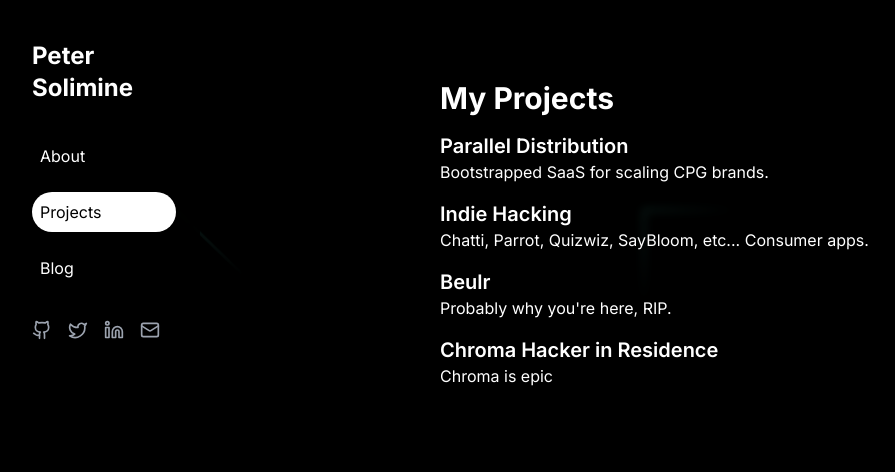
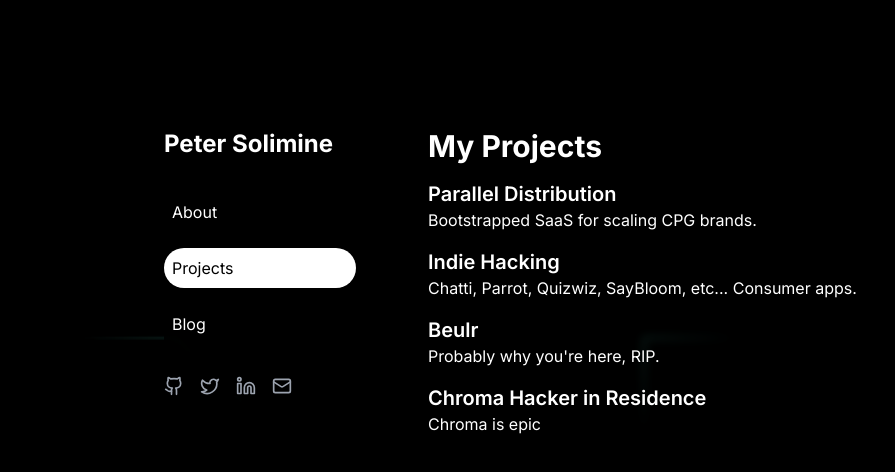
Before and after one commit to petersolimine/personal, a Next.js app: page / in a window 1280 px wide. Both pictures are taken after a click on the button "Projects". Shown: the top 472 px of the page, without its empty margins (8-903 px from the left). Built offline with nearby package versions, Linux system fonts and the light colour scheme.

Commit message:
spacing and stuff

```diff
--- a/app/layout.tsx
+++ b/app/layout.tsx
@@ -37,8 +37,8 @@
     creator: '@peterthedecent',
   },
   robots: 'index, follow',
-  themeColor: '#4285f4',
-  viewport: 'width=device-width, initial-scale=1',
+  // themeColor: '#4285f4',
+  // viewport: 'width=device-width, initial-scale=1',
   canonical: 'https://petersolimine.com',
   icons: {
     icon: '/favicon.ico',
--- a/app/page.tsx
+++ b/app/page.tsx
@@ -1,6 +1,6 @@
 'use client';
 
-import { useState } from 'react';
+import { useState, useEffect } from 'react';
 import { motion, AnimatePresence } from 'framer-motion';
 import { Github, Twitter, Linkedin, Mail } from 'lucide-react';
 import Link from 'next/link';
@@ -24,9 +24,24 @@
 
 export default function Home() {
   const [activeTab, setActiveTab] = useState('about');
+  const [sidebarLeft, setSidebarLeft] = useState('calc(50% - 532px)');
+
+  useEffect(() => {
+    const updateSidebarPosition = () => {
+      const mainContentWidth = 1064; // 2 * 532px
+      const viewportWidth = window.innerWidth;
+      const newLeft = Math.max(0, (viewportWidth - mainContentWidth) / 2);
+      setSidebarLeft(`${newLeft}px`);
+    };
+
+    updateSidebarPosition();
+    window.addEventListener('resize', updateSidebarPosition);
+
+    return () => window.removeEventListener('resize', updateSidebarPosition);
+  }, []);
 
   return (
-    <div className="relative flex flex-col md:flex-row min-h-screen bg-black text-white font-['Inter',sans-serif] overflow-hidden">
+    <div className="relative min-h-screen bg-black text-white font-['Inter',sans-serif]">
       {/* SVG Background Animation */}
       <div className="absolute inset-0 z-0 overflow-hidden" aria-hidden="true">
         <svg
@@ -157,8 +172,8 @@
         </svg>
       </div>
 
-      {/* Mobile Header */}
-      <header className="relative z-10 md:hidden flex justify-center items-center p-4 bg-black bg-opacity-80 backdrop-blur-sm">
+      {/* Responsive Header */}
+      <header className="relative z-10 lg:hidden flex justify-center items-center p-4 bg-black bg-opacity-80 backdrop-blur-sm">
         <nav className="flex space-x-4">
           {tabs.map((tab) => (
             <button
@@ -176,43 +191,8 @@
         </nav>
       </header>
 
-      {/* Sidebar */}
-      <nav className="relative z-10 hidden md:flex md:flex-col md:w-48 bg-black bg-opacity-80 backdrop-blur-sm p-6 m-4 rounded-2xl">
-        <div className="space-y-8">
-          <h1 className="text-2xl font-bold text-white">Peter Solimine</h1>
-          <ul className="space-y-4">
-            {tabs.map((tab) => (
-              <li key={tab.id}>
-                <button
-                  onClick={() => setActiveTab(tab.id)}
-                  className={`w-full p-2 text-left rounded-full transition-colors ${
-                    activeTab === tab.id
-                      ? 'bg-white text-black'
-                      : 'hover:bg-gray-800'
-                  }`}
-                >
-                  {tab.label}
-                </button>
-              </li>
-            ))}
-          </ul>
-        </div>
-        <div className="flex justify-start space-x-4 mt-8">
-          {socialLinks.map((link) => (
-            <Link
-              key={link.id}
-              href={link.href}
-              target="_blank"
-              rel="noopener noreferrer"
-            >
-              <link.icon className="w-5 h-5 text-gray-400 hover:text-white transition-colors" />
-            </Link>
-          ))}
-        </div>
-      </nav>
-
-      {/* Main Content */}
-      <main className="relative z-10 flex-1 p-8 md:p-12 flex justify-center items-start">
+      {/* Content for Mobile and Tablet */}
+      <div className="lg:hidden flex items-center justify-center px-4 md:px-8 py-6">
         <AnimatePresence mode="wait">
           <motion.div
             key={activeTab}
@@ -220,7 +200,6 @@
             animate={{ opacity: 1, y: 0 }}
             exit={{ opacity: 0, y: -20 }}
             transition={{ duration: 0.3 }}
-            className="max-w-2xl w-full bg-black bg-opacity-80 backdrop-blur-sm p-8 rounded-2xl"
           >
             {activeTab === 'about' && (
               <div>
@@ -279,7 +258,127 @@
             )}
           </motion.div>
         </AnimatePresence>
-      </main>
+      </div>
+
+      {/* Desktop Layout */}
+      <div className="hidden lg:flex lg:justify-center mt-32">
+        {/* Sidebar */}
+        <nav
+          className="fixed w-48 bg-black bg-opacity-80 backdrop-blur-sm rounded-l-2xl z-10 ml-16"
+          style={{ left: sidebarLeft }}
+        >
+          {/* Sidebar content */}
+          <div className="space-y-8">
+            <h1 className="text-2xl font-bold text-white">Peter Solimine</h1>
+            <ul className="space-y-4">
+              {tabs.map((tab) => (
+                <li key={tab.id} className="w-full">
+                  <button
+                    onClick={() => setActiveTab(tab.id)}
+                    className={`w-full p-2 text-left rounded-full transition-colors ${
+                      activeTab === tab.id
+                        ? 'bg-white text-black'
+                        : 'hover:bg-gray-800'
+                    }`}
+                  >
+                    {tab.label}
+                  </button>
+                </li>
+              ))}
+            </ul>
+          </div>
+          <div className="flex justify-start space-x-4 mt-8">
+            {socialLinks.map((link) => (
+              <Link
+                key={link.id}
+                href={link.href}
+                target="_blank"
+                rel="noopener noreferrer"
+              >
+                <link.icon className="w-5 h-5 text-gray-400 hover:text-white transition-colors" />
+              </Link>
+            ))}
+          </div>
+        </nav>
+
+        {/* Main Content Wrapper */}
+        <div className="w-full flex justify-center min-h-screen">
+          {/* Main Content */}
+          <main className="bg-black bg-opacity-80 backdrop-blur-sm rounded-r-2xl ml-48 w-[600px]">
+            <AnimatePresence mode="wait">
+              <motion.div
+                key={activeTab}
+                initial={{ opacity: 0, y: 20 }}
+                animate={{ opacity: 1, y: 0 }}
+                exit={{ opacity: 0, y: -20 }}
+                transition={{ duration: 0.3 }}
+                className="min-h-[400px]"
+              >
+                {activeTab === 'about' && (
+                  <div>
+                    <h2 className="text-3xl font-bold mb-4 text-white">
+                      About Me
+                    </h2>
+                    <p className="text-lg">
+                      Ayy, how we doin? I&apos;m Pete. I like to make stuff.
+                      Let&apos;s be friends!
+                    </p>
+                  </div>
+                )}
+                {activeTab === 'projects' && (
+                  <div>
+                    <h2 className="text-3xl font-bold mb-4 text-white">
+                      My Projects
+                    </h2>
+                    <ul className="space-y-4">
+                      <li>
+                        <h3 className="text-xl font-semibold text-white">
+                          Parallel Distribution
+                        </h3>
+                        <p>Bootstrapped SaaS for scaling CPG brands.</p>
+                      </li>
+                      <li>
+                        <h3 className="text-xl font-semibold text-white">
+                          Indie Hacking
+                        </h3>
+                        <p>
+                          Chatti, Parrot, Quizwiz, SayBloom, etc... Consumer
+                          apps.
+                        </p>
+                      </li>
+                      <li>
+                        <h3 className="text-xl font-semibold text-white">
+                          Beulr
+                        </h3>
+                        <p>Probably why you&apos;re here, RIP.</p>
+                      </li>
+                      <li>
+                        <h3 className="text-xl font-semibold text-white">
+                          Chroma Hacker in Residence
+                        </h3>
+                        <p>Chroma is epic</p>
+                      </li>
+                    </ul>
+                  </div>
+                )}
+                {activeTab === 'blog' && (
+                  <div>
+                    <h2 className="text-3xl font-bold mb-4 text-white">Blog</h2>
+                    <div className="space-y-6">
+                      <div>
+                        <h3 className="text-xl font-semibold text-white">
+                          Coming soon...
+                        </h3>
+                        <p>Question: would you rather read, or watch?</p>
+                      </div>
+                    </div>
+                  </div>
+                )}
+              </motion.div>
+            </AnimatePresence>
+          </main>
+        </div>
+      </div>
 
       <style jsx global>{`
         @keyframes pulse-fade {
```
